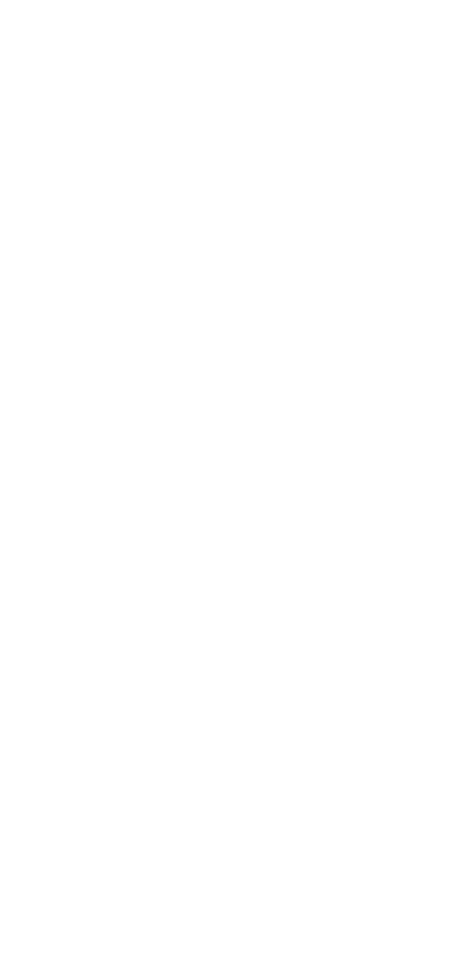
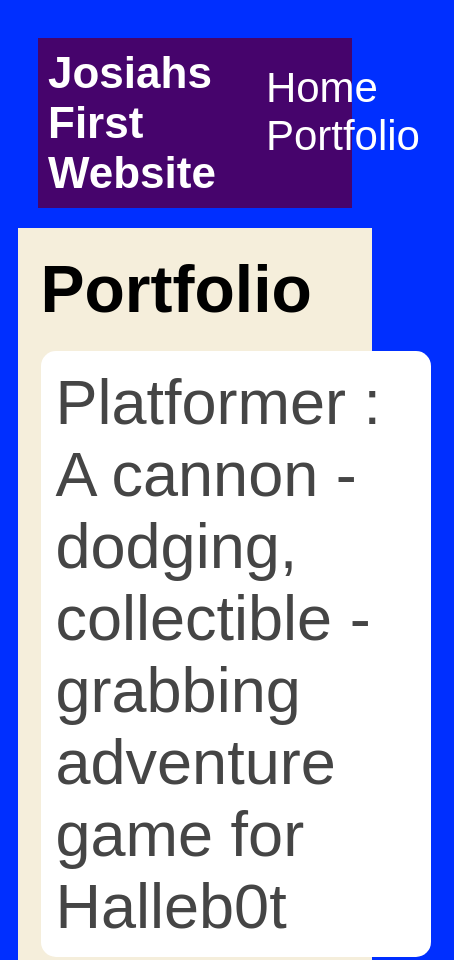
Before and after one commit to josiahmeinke/josiahmeinke.github.io, a plain HTML site: page portfolio.html in a window 390 px wide. Shown: the top 960 px of the page, 454 px wide, since content can reach past the window. Before the commit the page ends 844 px from the top, so only its background shows below. Drawn offline with Linux system fonts and the light colour scheme.

Commit message:
add portfolio.html file

```diff
--- a/portfolio.html
+++ b/portfolio.html
@@ -0,0 +1,34 @@
+<!DOCTYPE HTML>
+<html>
+    <head>
+        <title>Josiahs First Website
+        </title>
+        <link rel="stylesheet" href="style.css">
+    </head>
+
+    <body>
+      <div id="all-contents">
+        <nav>
+            <h1>Josiahs First Website</h1>
+            <ul id="nav-ul">
+                <li class="nav-li">
+                    <a class="nav-a" href="index.html">Home</a>
+                </li>
+                <li class="nav-li">
+                    <a class="nav-a" href="portfolio.html">Portfolio</a>
+                </li>
+            </ul>
+        </nav>
+        <main>
+            <div class="content">
+                <h1>Portfolio</h1>
+                <ul id="portfolio">
+                    <li><a href="projects/platformer/">Platformer : A cannon - dodging, collectible - grabbing adventure game for Halleb0t</a></li>
+                    <li><a href="projects/bouncing-box/">Bouncing Box : A project that gives you a taste of game development on the web </a></li>
+                    <li><a href="projects/circularity/">Circularity : A motion poem using random number generation and velocity applied to circle shapes...</a></li>
+                </ul>
+            </div>
+        </main>
+      </div>
+    </body>
+</html>
--- a/style.css
+++ b/style.css
@@ -60,3 +60,77 @@ main {
 h2, h3 {
     margin: 0px;
 }
+         /* portfolio styles */
+         .content h1 {
+            color: black;
+        }
+
+        #portfolio {
+            list-style-type: none;
+            padding-left: 0;
+        }
+
+        #portfolio li {
+            background: #fff;
+            padding: 10px;
+            border-radius: 10px;
+            margin-bottom: 10px;
+        }
+
+        #portfolio li:hover {
+            background: #eee;
+        }
+
+        #portfolio a {
+            text-decoration: none;
+            color: #454545;
+        }
+                    /* responsive web design */
+                    @media screen and (min-width: 120px) and (max-width: 1080px) {
+                        main {
+                          height: 100ch;
+                          zoom: 1.5;
+                          display: grid;
+                        }
+
+                        h1 {
+                          font-size: 44px;
+                        }
+
+                        h2 {
+                          font-size: 42px;
+                        }
+
+                        h3 {
+                          font-size: 36px;
+                        }
+
+                        #all-contents {
+                          height: 100ch;
+                          margin: none;
+                        }
+
+                        a {
+                          font-size: 42px;
+                        }
+
+                        .sidebar {
+                          margin-right: 0px;
+                          justify-content: center;
+                          align-items: center;
+                        }
+
+                        .sidebar-img {
+                          width: 100%;
+                        }
+
+                        p,
+                        li {
+                          font-size: 24px;
+                        }
+
+                        .content {
+                          align-content: center;
+                          justify-content: center;
+                        }
+                    }
```
